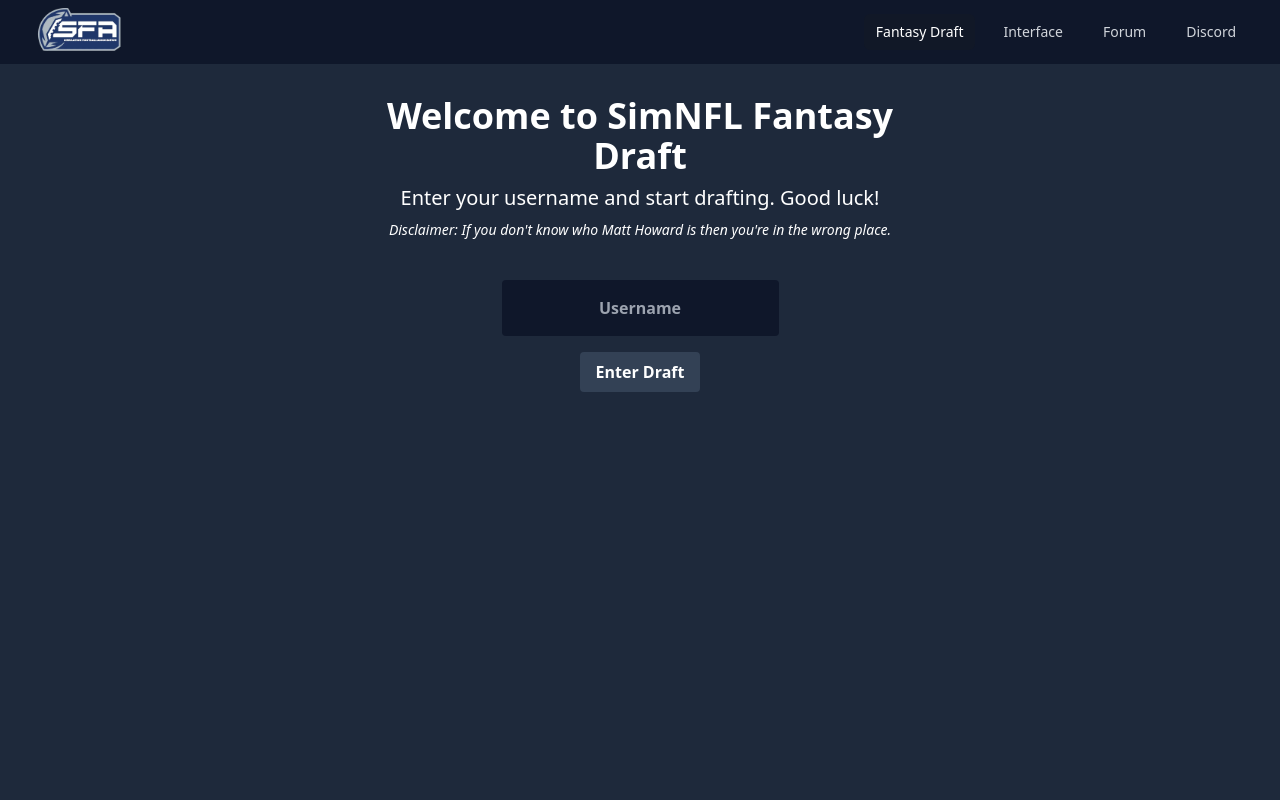
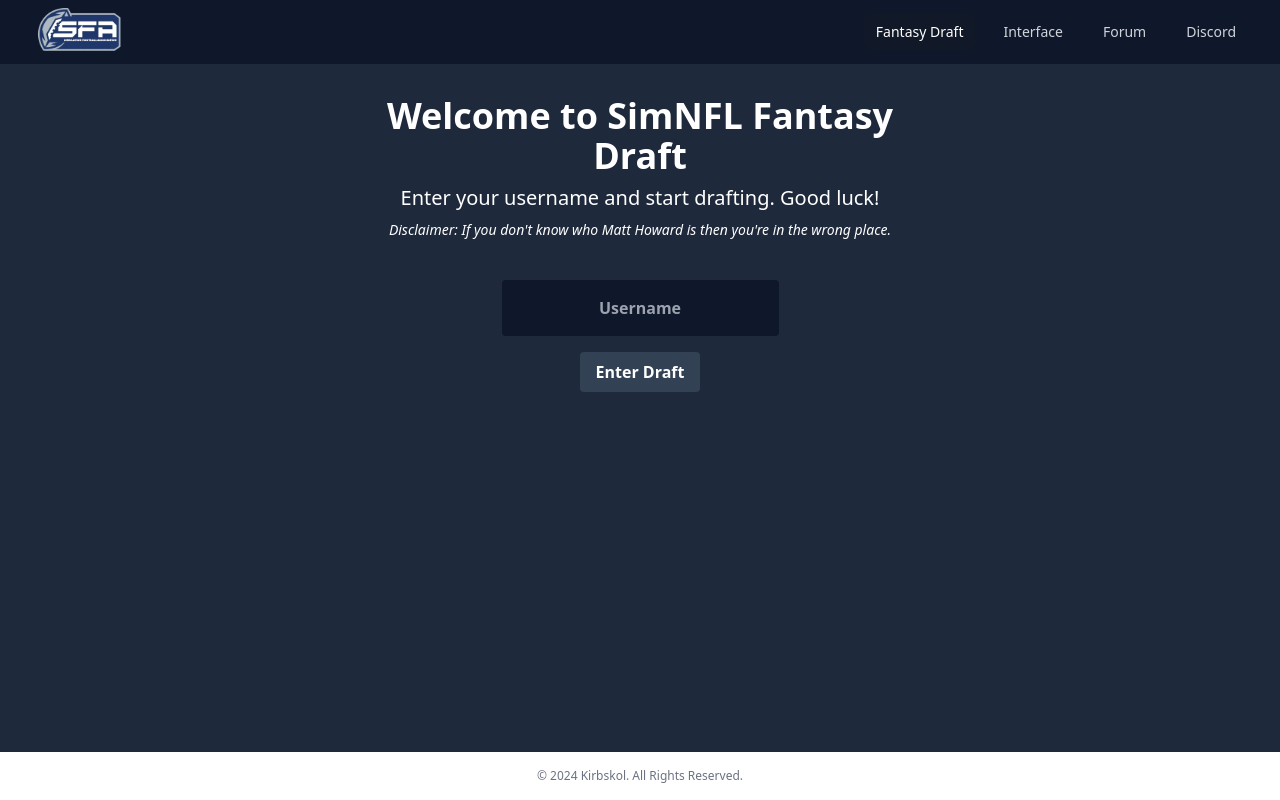
Before and after one commit to Kirbskol/simnfl-fantasy, a React (Vite) app: page / in a window 1280 px wide. Built offline with nearby package versions, Linux system fonts and the light colour scheme.

Commit message:
Footer.jsx created and deployed on all pages
Links to Kirbskol github page

```diff
--- a/index.html
+++ b/index.html
@@ -7,7 +7,7 @@
     <link rel="icon" type="image/png" href="./public/favicon.ico">
     <title>SimNFL Fantasy</title>
   </head>
-  <body class="bg-slate-800 text-white">
+  <body class="bg-slate-800 text-white flex flex-col min-h-screen">
     <div id="root"></div>
     <script type="module" src="/src/main.jsx"></script>
   </body>
--- /dev/null
+++ b/src/components/ui/Footer.jsx
@@ -0,0 +1,13 @@
+import React from 'react'
+
+const Footer = () => {
+    return (
+        <footer class="bg-white mt-auto md:mt-auto shadow bottom-0 dark:bg-slate-900">
+            <div class="w-full mx-auto max-w-screen-xl flex justify-center p-4 md:flex md:items-center md:justify-center">
+                <span class="text-xs text-center text-gray-500 sm:text-center dark:text-gray-400">© 2024 <a href="https://github.com/Kirbskol/" class="hover:underline">Kirbskol</a>. All Rights Reserved.</span>
+            </div>
+        </footer>
+    )
+}
+
+export default Footer
--- a/src/index.css
+++ b/src/index.css
@@ -20,3 +20,18 @@
         font-size: 0.75rem;
     }
 }
+
+html, body {
+    height: 100%;
+    margin: 0;
+}
+
+#root {
+    display: flex;
+    flex-direction: column;
+    min-height: 100vh;
+}
+
+footer {
+    margin-top: auto;
+}
--- a/src/main.jsx
+++ b/src/main.jsx
@@ -3,10 +3,12 @@
 import './index.css'
 import App from './App.jsx'
 import Navbar from './components/ui/Navbar.jsx'
+import Footer from './components/ui/Footer.jsx'
 
 createRoot(document.getElementById('root')).render(
   <StrictMode>
     <Navbar />
     <App />
+    <Footer />
   </StrictMode>,
 )
```
Also changed, not shown: public/kirbskol.png (added).
